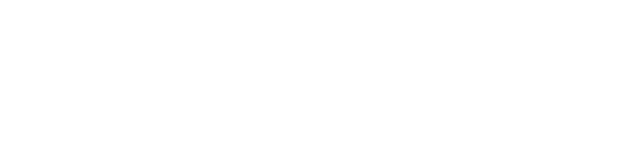
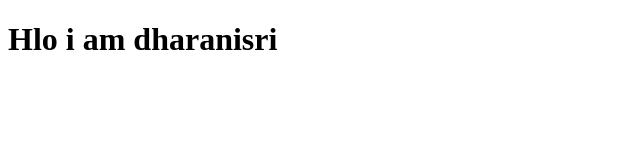
Before and after one commit to Dharanisri314/samplerepo, a plain HTML site: page index.html in a window 1280 px wide. Shown: the whole page, without its empty margins (0-640 px from the left). Drawn offline with Linux system fonts and the light colour scheme.

Commit message:
add the some

```diff
--- a/index.html
+++ b/index.html
@@ -6,6 +6,8 @@
     <title>Document</title>
 </head>
 <body>
-
+    <h1>
+        Hlo i am dharanisri
+    </h1>
 </body>
 </html>
```
